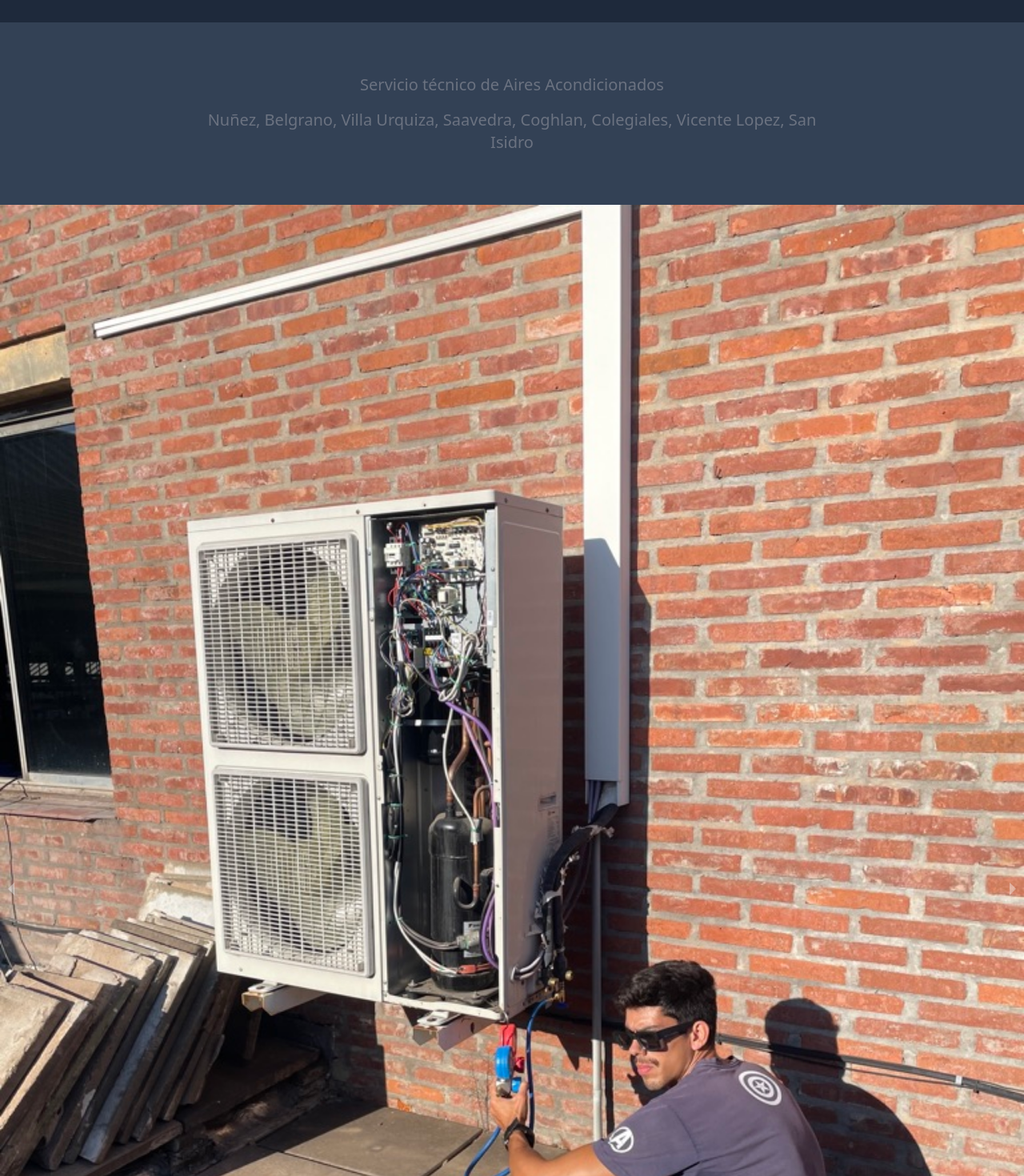
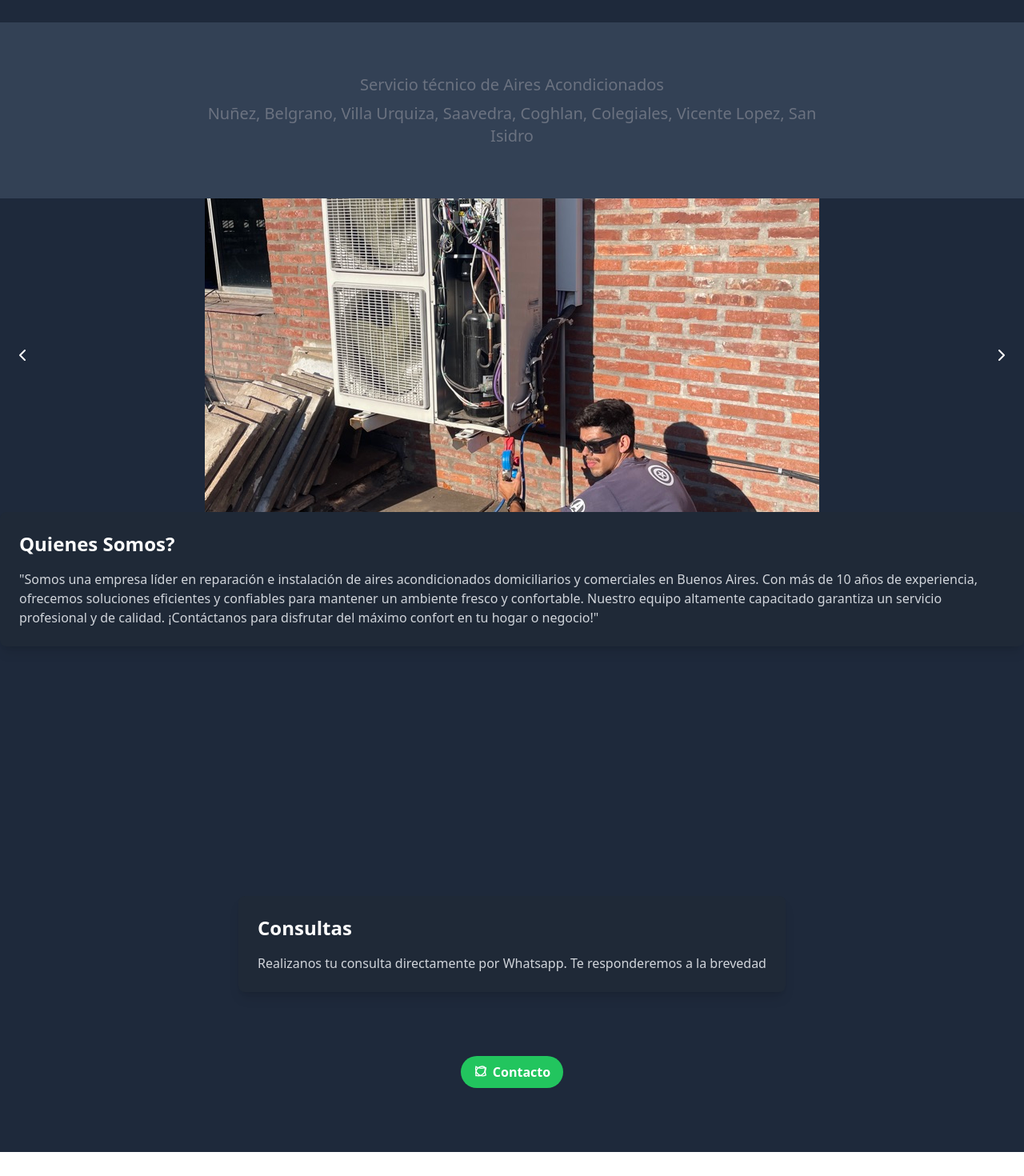
Before and after one commit to Thebassplayer/royar-refrigeracion, a React (Vite) app: page / in a window 1280 px wide. Shown: the part 160-1630 px from the top of the page at 80% size. After the commit the page ends 1600 px from the top, so only its background shows below. Built offline with nearby package versions, Linux system fonts and the light colour scheme.

Commit message:
fast v1 ready

```diff
--- a/src/App.jsx
+++ b/src/App.jsx
@@ -3,12 +3,20 @@ import Header from "./components/Header";
 import Services from "./components/Services";
 import Contact from "./components/Contact";
 
+import image1 from "./assets/image1.jpeg";
+import image2 from "./assets/image2.jpeg";
+import image3 from "./assets/image3.jpeg";
+
 const App = () => {
+  const carouselItems = [
+    { id: 1, image: image1 },
+    { id: 2, image: image2 },
+    { id: 3, image: image3 },
+  ];
   return (
     <div className="bg-slate-800">
       <Header />
       <Services />
-      <Contact />
     </div>
   );
 };
--- /dev/null
+++ b/src/components/Carousel.jsx
@@ -0,0 +1,75 @@
+import React, { useState, useEffect } from "react";
+
+const Carousel = ({ images }) => {
+  const [currentIndex, setCurrentIndex] = useState(0);
+
+  const nextSlide = () => {
+    const newIndex = (currentIndex + 1) % images.length;
+    setCurrentIndex(newIndex);
+  };
+
+  const prevSlide = () => {
+    const newIndex = (currentIndex - 1 + images.length) % images.length;
+    setCurrentIndex(newIndex);
+  };
+
+  useEffect(() => {
+    // Auto slide every 3 seconds
+    const interval = setInterval(() => {
+      nextSlide();
+    }, 3000);
+
+    // Clean up the interval on component unmount
+    return () => clearInterval(interval);
+  }, []);
+
+  return (
+    <div className="relative h-full overflow-hidden">
+      <div className="flex items-center justify-between">
+        <button
+          className="absolute left-0 top-1/2 z-10 -translate-y-1/2 transform rounded bg-transparent px-4 py-2 text-white transition-colors duration-300 hover:text-gray-800 focus:outline-none"
+          onClick={prevSlide}
+        >
+          <svg
+            xmlns="http://www.w3.org/2000/svg"
+            viewBox="0 0 24 24"
+            fill="none"
+            stroke="currentColor"
+            strokeWidth="2"
+            strokeLinecap="round"
+            strokeLinejoin="round"
+            className="h-6 w-6"
+          >
+            <path d="M15 18l-6-6 6-6" />
+          </svg>
+        </button>
+        <button
+          className="absolute right-0 top-1/2 z-10 -translate-y-1/2 transform rounded bg-transparent px-4 py-2 text-white transition-colors duration-300 hover:text-gray-800 focus:outline-none"
+          onClick={nextSlide}
+        >
+          <svg
+            xmlns="http://www.w3.org/2000/svg"
+            viewBox="0 0 24 24"
+            fill="none"
+            stroke="currentColor"
+            strokeWidth="2"
+            strokeLinecap="round"
+            strokeLinejoin="round"
+            className="h-6 w-6"
+          >
+            <path d="M9 18l6-6-6-6" />
+          </svg>
+        </button>
+      </div>
+      <div className="flex h-full items-center justify-center ">
+        <img
+          className="object-contain"
+          src={images[currentIndex]["image"]}
+          alt={`Slide ${currentIndex + 1}`}
+        />
+      </div>
+    </div>
+  );
+};
+
+export default Carousel;
--- a/src/components/Contact.jsx
+++ b/src/components/Contact.jsx
@@ -1,7 +1,21 @@
 import React from "react";
 
+import WhatsAppButton from "./WhatsAppButton";
+
 const Contact = () => {
-  return <section>{/* Aquí va el botón de contacto de WhatsApp */}</section>;
+  return (
+    <section className="flex h-full flex-col items-center justify-evenly">
+      <div className="rounded-lg bg-gray-800 p-6 shadow-lg">
+        <h1 className="text-2xl font-bold text-white">Consultas</h1>
+        <p className="mt-4 text-gray-300">
+          Realizanos tu consulta directamente por Whatsapp. Te responderemos a
+          la brevedad
+        </p>
+      </div>
+
+      <WhatsAppButton />
+    </section>
+  );
 };
 
 export default Contact;
--- a/src/components/Header.jsx
+++ b/src/components/Header.jsx
@@ -1,6 +1,7 @@
 import React from "react";
 import { Box, Container, Typography } from "@mui/material";
-import { Carousel } from "react-responsive-carousel";
+// import { Carousel } from "react-responsive-carousel";
+import Carousel from "./Carousel";
 import "react-responsive-carousel/lib/styles/carousel.min.css";
 
 import image1 from "../assets/image1.jpeg";
@@ -16,39 +17,23 @@ const Header = () => {
 
   return (
     <section className="flex h-screen flex-col text-white">
-      <div class="mx-auto max-w-screen-xl px-4 py-8 text-center lg:px-12 lg:py-16">
-        <h1 className=" text-4xl font-extrabold leading-none tracking-tight text-gray-900 dark:text-white md:text-5xl lg:text-6xl">
+      {/* Title */}
+      <div class="mx-auto max-w-screen-xl px-4 py-6 text-center lg:px-12 lg:py-16">
+        <h1 className=" text-3xl font-extrabold leading-none tracking-tight text-gray-900 dark:text-white md:text-5xl lg:text-6xl">
           ❄️ Royal Refrigeracion
         </h1>
       </div>
+      {/* Subtitle */}
       <div className="mx-auto w-full max-w-screen-xl bg-slate-700 px-4 py-4 text-center lg:px-12 lg:py-16">
         <h2 className=" text-2xl font-normal text-gray-500 dark:text-gray-400 sm:px-16 lg:text-xl xl:px-48">
           Servicio técnico de Aires Acondicionados
         </h2>
-        <h3 className="mt-4 text-sm font-normal text-gray-500 dark:text-gray-400 sm:px-16 lg:text-xl xl:px-48">
+        <h3 className="mt-2 text-sm font-normal text-gray-500 dark:text-gray-400 sm:px-16 lg:text-xl xl:px-48">
           Nuñez, Belgrano, Villa Urquiza, Saavedra, Coghlan, Colegiales, Vicente
           Lopez, San Isidro
         </h3>
       </div>
-      <Carousel
-        autoPlay
-        infiniteLoop={true}
-        showThumbs={false}
-        showStatus={false}
-        className="mx-auto w-full"
-      >
-        {carouselItems.map(item => (
-          <div key={item.id}>
-            <div className="w-full">
-              <img
-                src={item.image}
-                alt={`Slide ${item.id}`}
-                className="my-auto h-auto w-full object-cover"
-              />
-            </div>
-          </div>
-        ))}
-      </Carousel>
+      <Carousel images={carouselItems} />
     </section>
   );
 };
--- a/src/components/Services.jsx
+++ b/src/components/Services.jsx
@@ -1,9 +1,28 @@
 import React from "react";
+
+import Contact from "./Contact";
 
 const Services = () => {
   return (
     <section className="h-screen">
       {/* Aquí va la información sobre tus servicios */}
+      <div className="h-1/2">
+        <div className="rounded-lg bg-gray-800 p-6 shadow-lg">
+          <h1 className="text-2xl font-bold text-white">Quienes Somos?</h1>
+          <p className="mt-4 text-gray-300">
+            "Somos una empresa líder en reparación e instalación de aires
+            acondicionados domiciliarios y comerciales en Buenos Aires. Con más
+            de 10 años de experiencia, ofrecemos soluciones eficientes y
+            confiables para mantener un ambiente fresco y confortable. Nuestro
+            equipo altamente capacitado garantiza un servicio profesional y de
+            calidad. ¡Contáctanos para disfrutar del máximo confort en tu hogar
+            o negocio!"
+          </p>
+        </div>
+      </div>
+      <div className="h-1/2">
+        <Contact />
+      </div>
     </section>
   );
 };
--- /dev/null
+++ b/src/components/WhatsAppButton.jsx
@@ -0,0 +1,28 @@
+import React from "react";
+
+const WhatsAppButton = () => {
+  return (
+    <a
+      href="https://wa.me/+5491171130958" // Replace with your WhatsApp number
+      target="_blank"
+      rel="noopener noreferrer"
+      className="flex items-center justify-center rounded-full bg-green-500 px-4 py-2 font-bold text-white transition-colors duration-300 hover:bg-green-600"
+    >
+      <svg
+        xmlns="http://www.w3.org/2000/svg"
+        viewBox="0 0 24 24"
+        fill="none"
+        stroke="currentColor"
+        strokeWidth="2"
+        strokeLinecap="round"
+        strokeLinejoin="round"
+        className="mr-2 h-4 w-4"
+      >
+        <path d="M21 3.69c-2.16.9-4.52 1.36-7 1.36-3.14 0-5.96-.8-8.34-2.34l-.03-.02-1.48-.97.37 1.45c-.48.94-.72 1.96-.7 3.02v.01c.02 7.18 5.81 13.06 13 13.06 1.83 0 3.62-.37 5.28-1.11l.84-.41-.34-.94c-.58-1.6-.86-3.3-.84-5.02v-.01c.02-2.43.62-4.75 1.79-6.8l.17-.29-1.12-.94zM19.88 2.12c-1.22-.4-2.49-.6-3.78-.58h-.12c-6.63.12-11.97 5.48-11.97 12.12 0 1.24.18 2.48.54 3.68l-.4 1.64 1.64-.4c1.18.35 2.42.53 3.66.53h.12c6.63-.12 11.97-5.48 11.97-12.12 0-1.29-.2-2.56-.6-3.78l-.88.88z" />
+      </svg>
+      Contacto
+    </a>
+  );
+};
+
+export default WhatsAppButton;
```
